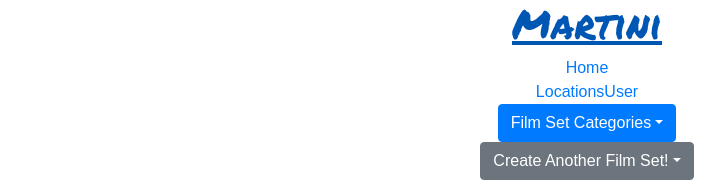
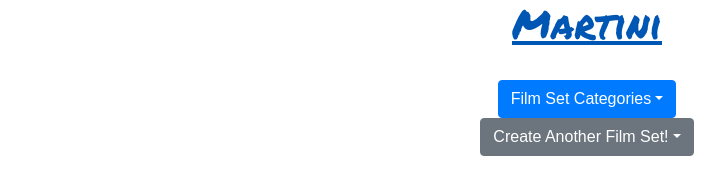
Before and after one commit to pmxperiment/the-martini-app, a React (Create React App) app: page / in a window 1280 px wide. Shown: the top 182 px of the page, without its empty margins (53-778 px from the left). Built offline with nearby package versions, Linux system fonts and the light colour scheme; no server answers; a web font is replaced by a local one.

Commit message:
removed headers

```diff
--- a/src/components/Header.js
+++ b/src/components/Header.js
@@ -5,10 +5,10 @@ class Header extends Component{
   render(){
     return (
       <header>
-        <Link to='/home'>Home</Link>
+        {/* <Link to='/home'>Home</Link> */}
         <br />
-        <Link to={'/locations/:location_id'}>Locations</Link>
-        <Link to={'/users/:user_id'}>User</Link>
+        {/* <Link to={'/locations/:location_id'}>Locations</Link> */}
+        {/* <Link to={'/users/:user_id'}>User</Link> */}
       </header>
     )
   }
```
